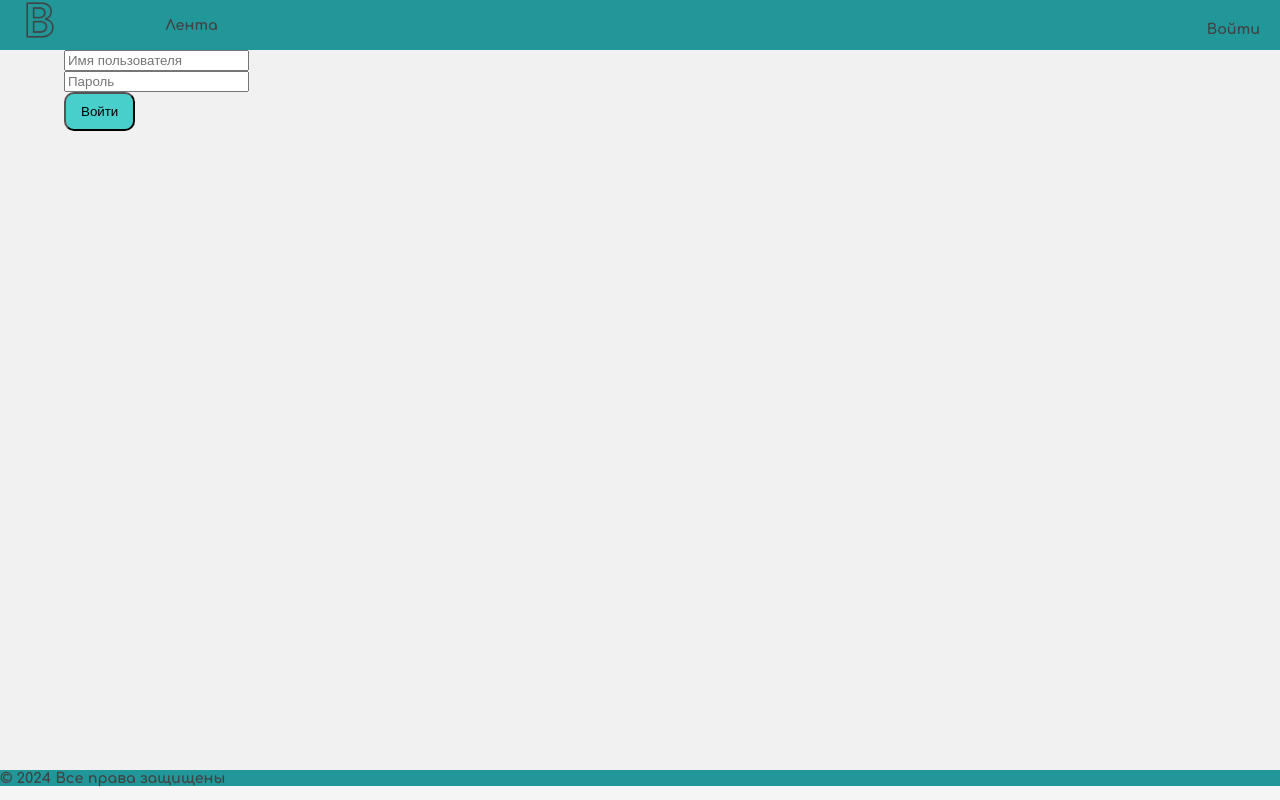
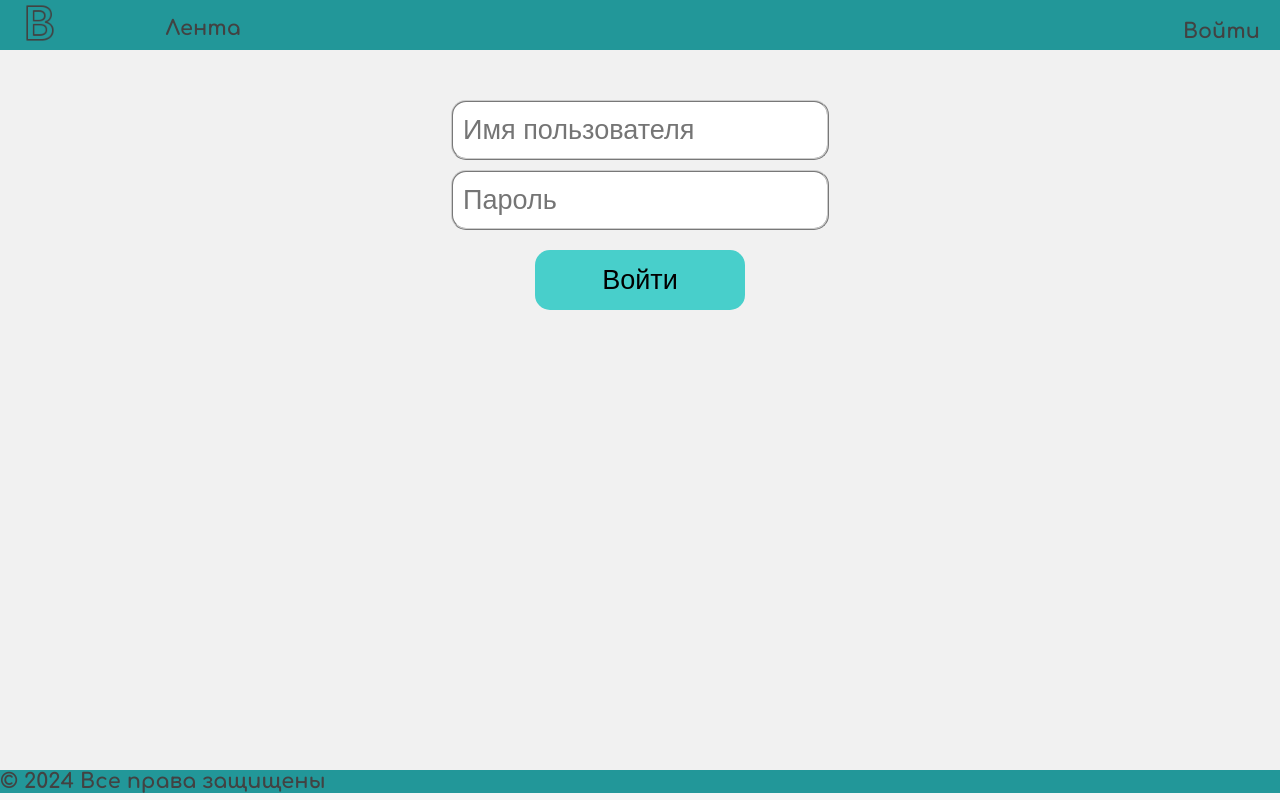
Before and after one commit to NedSG/django-blog, a Django app: page /accounts/login/ in a window 1280 px wide. Run offline with Django 5.2, Linux system fonts and the light colour scheme.

Commit message:
Feed and Posts pages logic, appearance of login page

```diff
--- a/blog/models.py
+++ b/blog/models.py
@@ -13,7 +13,7 @@ class Posts(models.Model):
     title = models.CharField(max_length=200, unique=True)
     content = models.TextField()
 #    status = models.CharField(max_length=10, default="draft", help_text="May be either 'draft' or 'published")
-    user = models.ForeignKey(User, on_delete=models.CASCADE, null=True)
+    user = models.ForeignKey(User, on_delete=models.CASCADE)
     last_modified = models.DateTimeField(auto_now=True)
     date_created = models.DateTimeField(auto_now_add=True)
 #    pub_date = models.DateTimeField(null=True)
--- a/blog/static/blog/style.css
+++ b/blog/static/blog/style.css
@@ -10,7 +10,7 @@ body {
   margin: 0;
   padding: 0;
   font-family: "Comfortaa";
-  font-size: 0.9em;
+  font-size: 1.3em;
   font-weight: 700;
   color: #424242;
   background-color: #F5F5F5; }
@@ -180,7 +180,7 @@ a.top-add-button {
   border-top: 2px solid #999;
 }
 
-.post-preview:nth-child(2) {
+.post-preview:first-child {
   border-top: none;
 }
 
@@ -331,6 +331,40 @@ ul.pagination .current {
   color: #BF8869;
 }
 
+/* --------- LOGIN PAGE ---------- */
+
+.login-page {
+  justify-self: center;
+  padding-top: 30px;
+}
+
+.login-form {
+  display: flex;
+  flex-direction: column;
+  justify-content: center;
+  align-items: center;
+  gap: 10px;
+  margin: 0 auto;
+  width: 40%;
+  min-width: 200px;
+  padding: 20px;
+}
+
+.login-form input {
+  width: 100%;
+  height: 60px;
+  padding: 10px;
+  font-size: 1.3em;
+  border: 2px #CCC ridge;
+  border-radius: 15px;
+}
+
+.login-form input[type="submit"] {
+  width: 50%;
+  margin-top: 10px;
+  border: none;
+}
+
 /* ----------FOOTER--------------- */
 
 .page-footer {
--- a/blog/templates/blog/feed_page.html
+++ b/blog/templates/blog/feed_page.html
@@ -1,7 +1,5 @@
 {% extends 'blog/base.html' %}
 {% block title %} Лента публикаций {% endblock %}
-
 {% block content %}
 {% include 'blog/posts.html' %}
-{% include 'blog/pagination.html' %}
 {% endblock %}
--- a/blog/templates/blog/user_posts.html
+++ b/blog/templates/blog/user_posts.html
@@ -5,5 +5,4 @@
     <a href="{% url 'blog:add_post' %}" class="button">Создать запись</a>
 </header>
 {% include 'blog/posts.html' %}
-{% include 'blog/pagination.html' %}
 {% endblock content %}
--- a/blog/templates/registration/login.html
+++ b/blog/templates/registration/login.html
@@ -1,8 +1,10 @@
 {% extends 'blog/base.html' %}
 {% block content %}
-<form action="{% url 'blog:login' %}" method="post" class="login-form">
-    {% csrf_token %}
-    {{form}}
-    <input type="submit" value="Войти" class="button">
-</form>
+<div class="login-page">
+    <form class="login-form" action="{% url 'blog:login' %}" method="post">
+        {% csrf_token %}
+        {{form}}
+        <input type="submit" value="Войти" class="button">
+    </form>
+</div>
 {% endblock %}
--- a/django_blog/settings.py
+++ b/django_blog/settings.py
@@ -130,5 +130,5 @@ DEFAULT_AUTO_FIELD = 'django.db.models.BigAutoField'
 
 # Auth
 LOGIN_URL = 'blog:login'
-LOGIN_REDIRECT_URL = 'blog:posts_list'
-LOGOUT_REDIRECT_URL = 'blog:posts_list'
+LOGIN_REDIRECT_URL = 'blog:feed_page'
+LOGOUT_REDIRECT_URL = 'blog:feed_page'
```
Also changed, not shown: blog/templates/blog/posts.html (+5 -2 lines), blog/views.py (+8 -4 lines), blog/migrations/0003_alter_posts_user.py (added).
